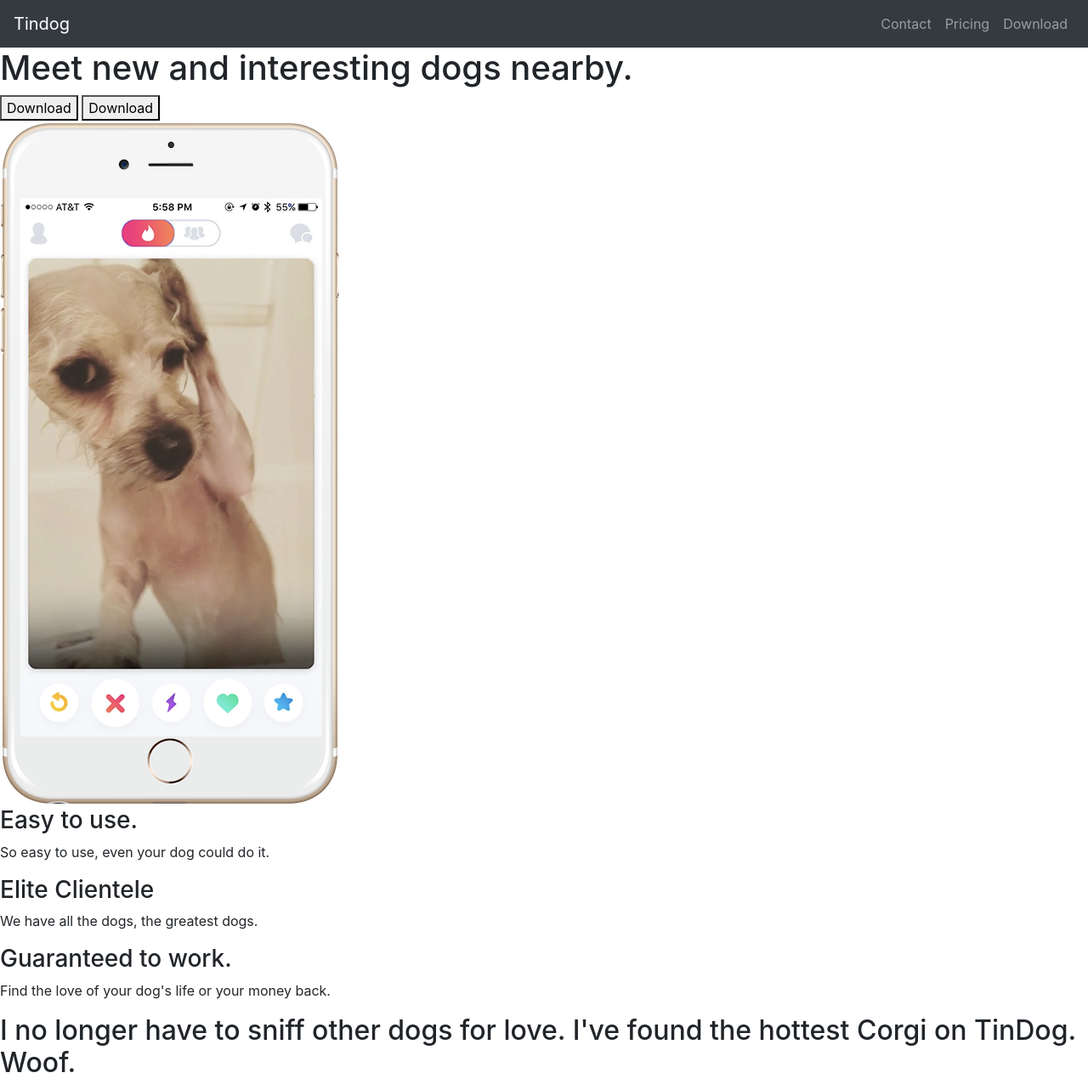
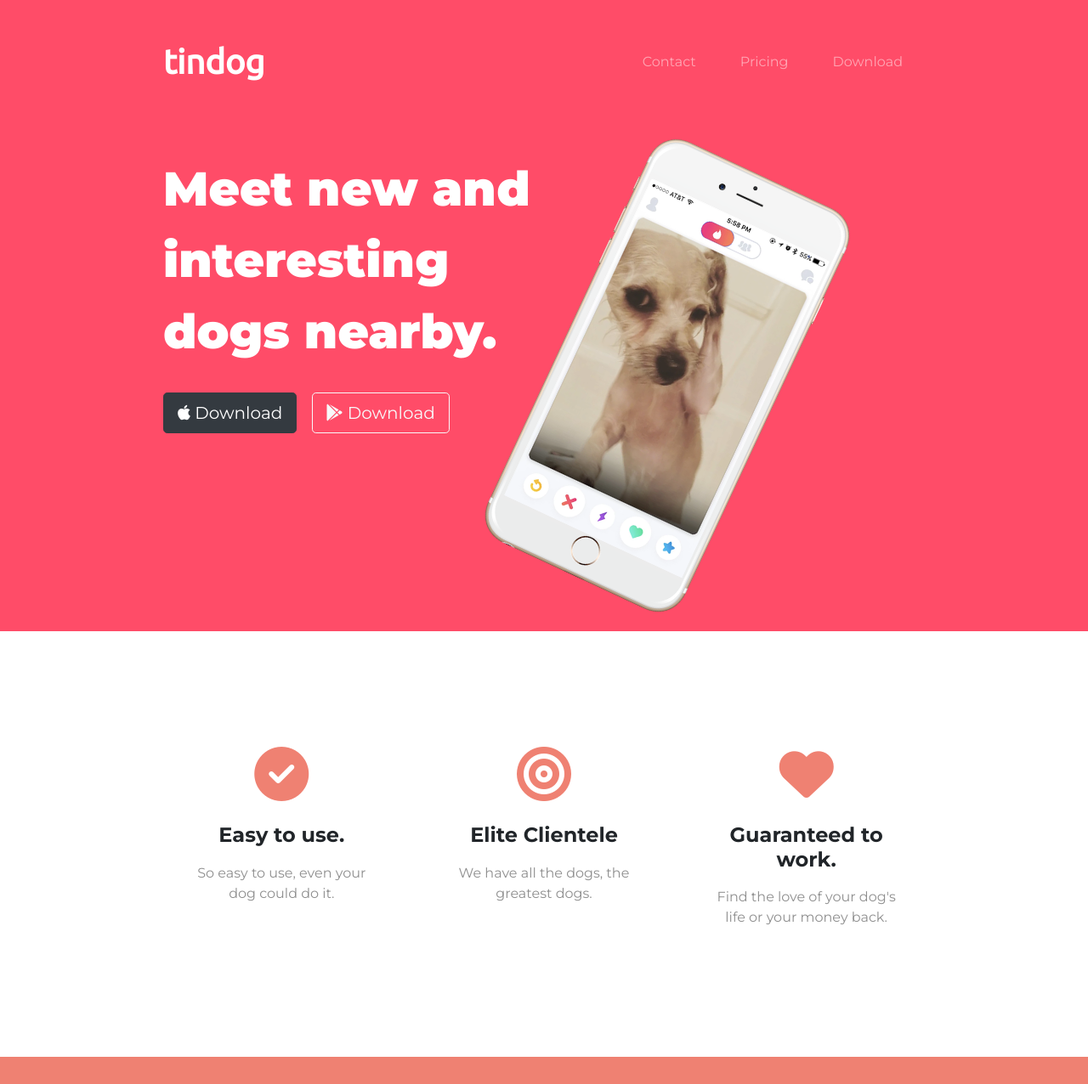
Before and after one commit to eduggan2008/tindogsample, a plain HTML site: page index.html in a window 1280 px wide. Shown: the top 1276 px of the page at 85% size. Drawn offline with nearby package versions, Linux system fonts and the light colour scheme.

Commit message:
modified html and css

```diff
--- a/css/styles.css
+++ b/css/styles.css
@@ -0,0 +1,118 @@
+body {
+    font-family: Montserrat;
+}
+
+#title {
+    background-color: #ff4c68;
+    color: #fff;
+}
+
+.container-fluid {
+    padding: 3% 15%;
+}
+
+h1 {
+    font-family: 'Montserrat', sans-serif;
+    font-weight: 900;
+    font-size: 3.5rem;
+    line-height: 1.5;
+}
+
+h2 {
+    font-family: 'Montserrat', sans-serif;
+    font-weight: bold;
+    font-size: 3rem;
+    line-height: 1.5;
+}
+
+
+h3 {
+    font-family: 'Montserrat', sans-serif;
+    font-weight: bold;
+    font-size: 1.5rem;
+    padding: 10px 0;
+}
+
+p {
+    color: #8f8f8f;
+}
+
+/*Navigation Bar*/
+
+.navbar {
+    padding: 0 0 4.5rem;
+}
+
+.navbar-brand {
+    font-family: Ubuntu;
+    font-size: 2.5rem;
+    font-weight: bold;
+}
+
+.nav-item {
+    padding: 0 18px;
+}
+
+nav-link {
+    font-size: 1.2rem;
+    font-family: Montserrat-light;
+}
+
+/* Download Buttons */
+
+.download-button {
+    margin: 5% 3% 5% 0;
+}
+
+/* Title Image */
+
+.title-image {
+    width: 60%;
+    transform: rotate(25deg);
+}
+
+/* Features Section */
+
+#features {
+    padding: 7% 15%;
+}
+
+.feature-box {
+    text-align: center;
+    padding: 5%;
+}
+
+.icon {
+    color: #ef8172;
+    margin-bottom: 1rem;
+}
+
+.icon:hover {
+    color: #ff4c68;
+}
+
+/* Testimonial Section */
+
+#testimonials {
+    padding: 7% 15%;
+    text-align: center;
+    background-color: #ef8172;
+    color: #fff;
+}
+
+.testimonial-image {
+    width: 10%;
+    border-radius: 100%;
+    margin: 20px;
+}
+
+#press {
+    background-color: #ef8172;
+    text-align: center;
+    padding-bottom: 3%;
+}
+
+.press-logo {
+    width: 15%;
+    margin: 20px 20px 50px;
+}
--- a/index.html
+++ b/index.html
@@ -1,13 +1,22 @@
 <!DOCTYPE html>
-<html>
+<html lang="en">
 
 <head>
+    <!--Required Meta Tags-->
     <meta charset="utf-8">
+    <meta name="viewport" content="width=device-width, initial-scale=1, shrink-to-fit=no">
+
+    <!--Google Fonts-->
+    <link href="https://fonts.googleapis.com/css2?family=Montserrat:wght@300;400;700;900&family=Ubuntu:wght@300;400&display=swap" rel="stylesheet">
+
+    <!--CSS Stylesheets-->
+    <link rel="stylesheet" href="https://stackpath.bootstrapcdn.com/bootstrap/4.5.0/css/bootstrap.min.css" integrity="sha384-9aIt2nRpC12Uk9gS9baDl411NQApFmC26EwAOH8WgZl5MYYxFfc+NcPb1dKGj7Sk" crossorigin="anonymous">
+    <link rel="stylesheet" href="css/styles.css">
+
+    <!--Font Awesome-->
+    <script src="https://kit.fontawesome.com/c4db17a533.js" crossorigin="anonymous"></script>
+
     <title>TinDog</title>
-
-  <link rel="stylesheet" href="https://stackpath.bootstrapcdn.com/bootstrap/4.5.0/css/bootstrap.min.css" integrity="sha384-9aIt2nRpC12Uk9gS9baDl411NQApFmC26EwAOH8WgZl5MYYxFfc+NcPb1dKGj7Sk" crossorigin="anonymous">
-
-  <link rel="stylesheet" href="css/styles.css">
 
 </head>
 
@@ -15,10 +24,12 @@
 
     <section id="title">
 
+        <div class="container-fluid">
+
           <!-- Nav Bar -->
 
-    <nav class="navbar bg-dark navbar-expand-lg navbar-dark">
-      <a class="navbar-brand" href="">Tindog</a>
+            <nav class="navbar navbar-expand-lg navbar-dark">
+                <a class="navbar-brand" href="">tindog</a>
                 <button class="navbar-toggler" type="button" data-toggle="collapse" data-target="#navbarSupportedContent" aria-controls="navbarSupportedContent" aria-expanded="false" aria-label="Toggle navigation">
                 <span class="navbar-toggler-icon"></span>
                 </button>
@@ -40,13 +51,17 @@
 
             <!-- Title -->
 
-    <div>
+            <div class="row">
+                <div class="col-lg-6">
                     <h1>Meet new and interesting dogs nearby.</h1>
-      <button type="button">Download</button>
-      <button type="button">Download</button>
+                    <button type="button" class="btn btn-dark btn-lg download-button"><i class="fab fa-apple"></i> Download </button>
+                    <button type="button" class="btn btn-outline-light btn-lg download-button"><i class="fab fa-google-play"></i> Download </button>
                 </div>
-    <div>
-      <img src="images/iphone6.png" alt="iphone-mockup">
+                <div class="col-lg-6">
+                    <img class="title-image" src="images/iphone6.png" alt="iphone-mockup">
+                </div>
+            </div>
+
         </div>
 
     </section>
@@ -56,14 +71,27 @@
 
     <section id="features">
 
-    <h3>Easy to use.</h3>
-    <p>So easy to use, even your dog could do it.</p>
+        <div class="row">
 
-    <h3>Elite Clientele</h3>
-    <p>We have all the dogs, the greatest dogs.</p>
+            <div class="feature-box col-lg-4">
+                <i class="icon fas fa-check-circle fa-4x"></i>
+                <h3 class="feature-heading">Easy to use.</h3>
+                <p class="feature-paragraph">So easy to use, even your dog could do it.</p>
+            </div>
 
-    <h3>Guaranteed to work.</h3>
-    <p>Find the love of your dog's life or your money back.</p>
+            <div class="feature-box col-lg-4">
+                <i class="icon fas fa-bullseye fa-4x"></i>
+                <h3 class="feature-heading">Elite Clientele</h3>
+                <p class="feature-paragraph">We have all the dogs, the greatest dogs.</p>
+            </div>
+
+            <div class="feature-box col-lg-4">
+                <i class="icon fas fa-heart fa-4x"></i>
+                <h3 class="feature-heading">Guaranteed to work.</h3>
+                <p class="feature-paragraph">Find the love of your dog's life or your money back.</p>
+            </div>
+
+        </div>
 
     </section>
 
@@ -73,7 +101,7 @@
     <section id="testimonials">
 
         <h2>I no longer have to sniff other dogs for love. I've found the hottest Corgi on TinDog. Woof.</h2>
-    <img src="images/dog-img.jpg" alt="dog-profile">
+        <img class="testimonial-image" src="images/dog-img.jpg" alt="dog-profile">
         <em>Pebbles, New York</em>
 
         <!-- <h2 class="testimonial-text">My dog used to be so lonely, but with TinDog's help, they've found the love of their life. I think.</h2>
@@ -86,10 +114,10 @@
     <!-- Press -->
 
     <section id="press">
-    <img src="images/techcrunch.png" alt="tc-logo">
-    <img src="images/tnw.png" alt="tnw-logo">
-    <img src="images/bizinsider.png" alt="biz-insider-logo">
-    <img src="images/mashable.png" alt="mashable-logo">
+        <img class="press-logo" src="images/techcrunch.png" alt="tc-logo">
+        <img class="press-logo" src="images/tnw.png" alt="tnw-logo">
+        <img class="press-logo" src="images/bizinsider.png" alt="biz-insider-logo">
+        <img class="press-logo" src="images/mashable.png" alt="mashable-logo">
 
     </section>
 
@@ -148,6 +176,8 @@
 
     </footer>
 
+    <!-- Optional JavaScript -->
+    <!-- jQuery first, then Popper.js, then Bootstrap JS -->
     <script src="https://code.jquery.com/jquery-3.5.1.slim.min.js" integrity="sha384-DfXdz2htPH0lsSSs5nCTpuj/zy4C+OGpamoFVy38MVBnE+IbbVYUew+OrCXaRkfj" crossorigin="anonymous"></script>
 
     <script src="https://cdn.jsdelivr.net/npm/popper.js@1.16.0/dist/umd/popper.min.js" integrity="sha384-Q6E9RHvbIyZFJoft+2mJbHaEWldlvI9IOYy5n3zV9zzTtmI3UksdQRVvoxMfooAo" crossorigin="anonymous"></script>
```
Lines whose indentation alone changed are shown as unchanged.
